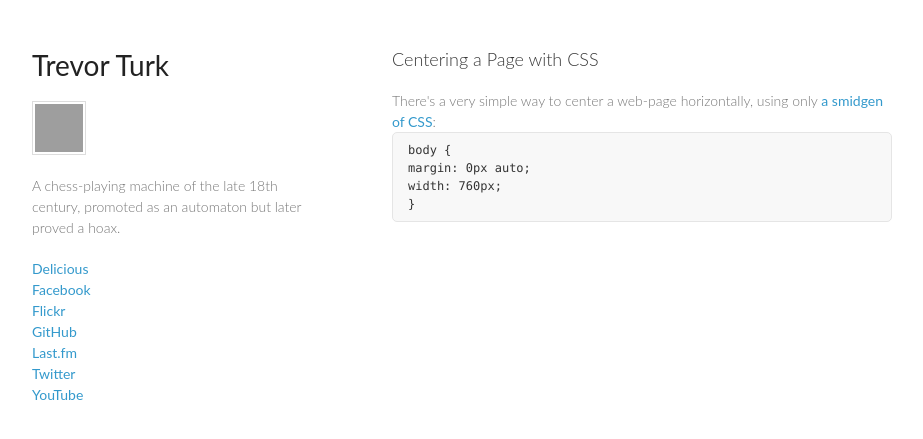
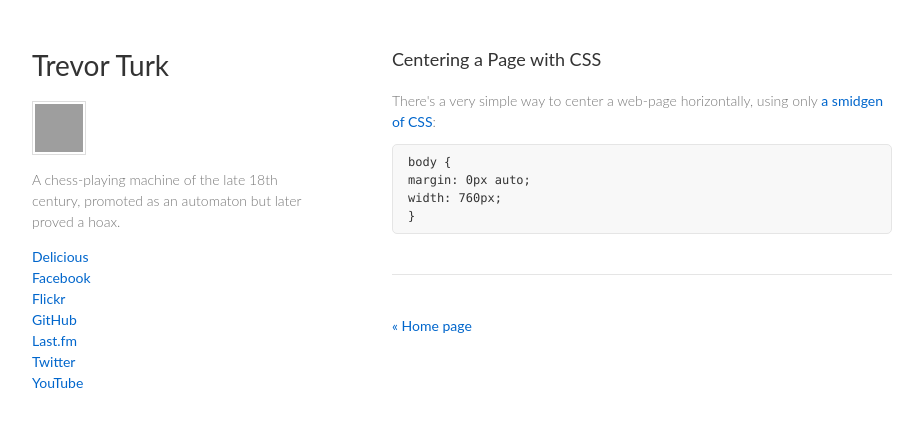
Before and after one commit to trevorturk/trevorturk.github.com, a Jekyll site: the page built from _posts/2006-08-14-centering-a-page-with-css.html, in a window 1280 px wide. Shown: the top 439 px of the page, without its empty margins (178-1101 px from the left). Built offline with Jekyll 4.4.1, drawn with Linux system fonts in a browser that asks for light colours; grey boxes are pictures that could not be loaded.

Commit message:
Posts on home page, link to view all posts, styling, closes #8

```diff
--- a/_layouts/default.html
+++ b/_layouts/default.html
@@ -12,6 +12,7 @@
   <body>
     <div class="wrapper">
       {% include header.html %}
+      {{ content }}
     </div>
   </body>
 </html>
--- a/_layouts/post.html
+++ b/_layouts/post.html
@@ -8,8 +8,12 @@
     <div class="wrapper">
     	{% include header.html %}
       <section>
-        <h2>{{ page.title }}</h2>
-        {{ content }}
+        <article>
+          <h2><a href="{{ page.url }}">{{ page.title }}</a></h2>
+          {{ content }}
+        </article>
+        <hr/>
+        <p><a href="/">&laquo; Home page</a></p>
       </section>
     </div>
   </body>
--- a/styles.css
+++ b/styles.css
@@ -4,108 +4,102 @@ html,body,div,span,applet,object,iframe,h1,h2,h3,h4,h5,h6,p,blockquote,pre,a,abb
 @import url(https://fonts.googleapis.com/css?family=Lato:300italic,700italic,300,700);
 
 body {
-  padding:50px;
-  font:14px/1.5 Lato, "Helvetica Neue", Helvetica, Arial, sans-serif;
-  color:#777;
-  font-weight:300;
+  padding: 50px;
+  font: 14px/1.5 Lato, "Helvetica Neue", Helvetica, Arial, sans-serif;
+  color: #777;
+  font-weight: 300;
 }
 
 h1, h2, h3, h4, h5, h6 {
-  color:#222;
-  margin:0 0 20px;
+  margin:0 0 20px 0;
 }
 
 p, ul, ol, table, pre, dl {
-  margin:0 0 20px;
+  margin: 0 0 20px 0;
 }
 
 h1, h2, h3 {
-  line-height:1.1;
+  line-height: 1.1;
 }
 
 h1 {
-  font-size:28px;
+  font-size: 28px;
 }
 
 h2 {
   font-size: 18px;
-  color:#393939;
-}
-
-h3, h4, h5, h6 {
-  color:#494949;
 }
 
 a {
-  color:#39c;
-  font-weight:400;
-  text-decoration:none;
+  color: #06c;
+  font-weight: 400;
+  text-decoration: none;
+}
+
+h1 a, h2 a {
+  color: #333;
+}
+
+a:hover {
+  text-decoration: underline;
 }
 
 .wrapper {
-  width:860px;
-  margin:0 auto;
+  width: 860px;
+  margin: 0 auto;
 }
 
 blockquote {
-  border-left:1px solid #e5e5e5;
-  margin:0;
-  padding:0 0 0 20px;
-  font-style:italic;
+  border-left: 1px solid #e5e5e5;
+  margin: 0;
+  padding: 0 0 0 20px;
+  font-style: italic;
 }
 
 code, pre {
-  font-family:Monaco, Bitstream Vera Sans Mono, Lucida Console, Terminal;
-  color:#333;
-  font-size:12px;
+  font-family: Monaco, Bitstream Vera Sans Mono, Lucida Console, Terminal;
+  color: #333;
+  font-size: 12px;
 }
 
 pre {
-  padding:8px 15px;
+  padding: 8px 15px;
   background: #f8f8f8;
-  border-radius:5px;
-  border:1px solid #e5e5e5;
+  border-radius: 5px;
+  border: 1px solid #e5e5e5;
   overflow-x: auto;
 }
 
 table {
-  width:100%;
-  border-collapse:collapse;
+  width: 100%;
+  border-collapse: collapse;
 }
 
 th, td {
-  text-align:left;
-  padding:5px 10px;
-  border-bottom:1px solid #e5e5e5;
+  text-align: left;
+  padding: 5px 10px;
+  border-bottom: 1px solid #e5e5e5;
 }
 
 dt {
-  color:#444;
-  font-weight:700;
+  color: #444;
+  font-weight: 700;
 }
 
 th {
-  color:#444;
+  color: #444;
 }
 
-img, .gist {
-  max-width:100%;
+p, pre, img, .gist {
+  max-width: 100%;
   display: block;
   margin: 1em 0;
 }
 
 header {
-  width:270px;
-  float:left;
-  position:fixed;
-}
-
-header h1 a {
-  color:#222;
-}
-
-header h1 a:hover {
-  text-decoration: underline;
+  width: 270px;
+  float: left;
+  position: fixed;
 }
 
 header img {
@@ -120,8 +114,8 @@ section {
 }
 
 hr {
-  border:0;
-  background:#e5e5e5;
-  height:1px;
-  margin:0 0 20px;
+  border: 0;
+  background: #e5e5e5;
+  height: 1px;
+  margin: 40px 0;
 }
```
Also changed, not shown: index.html (+10 -0 lines), posts.html (added, +11 -0 lines).
